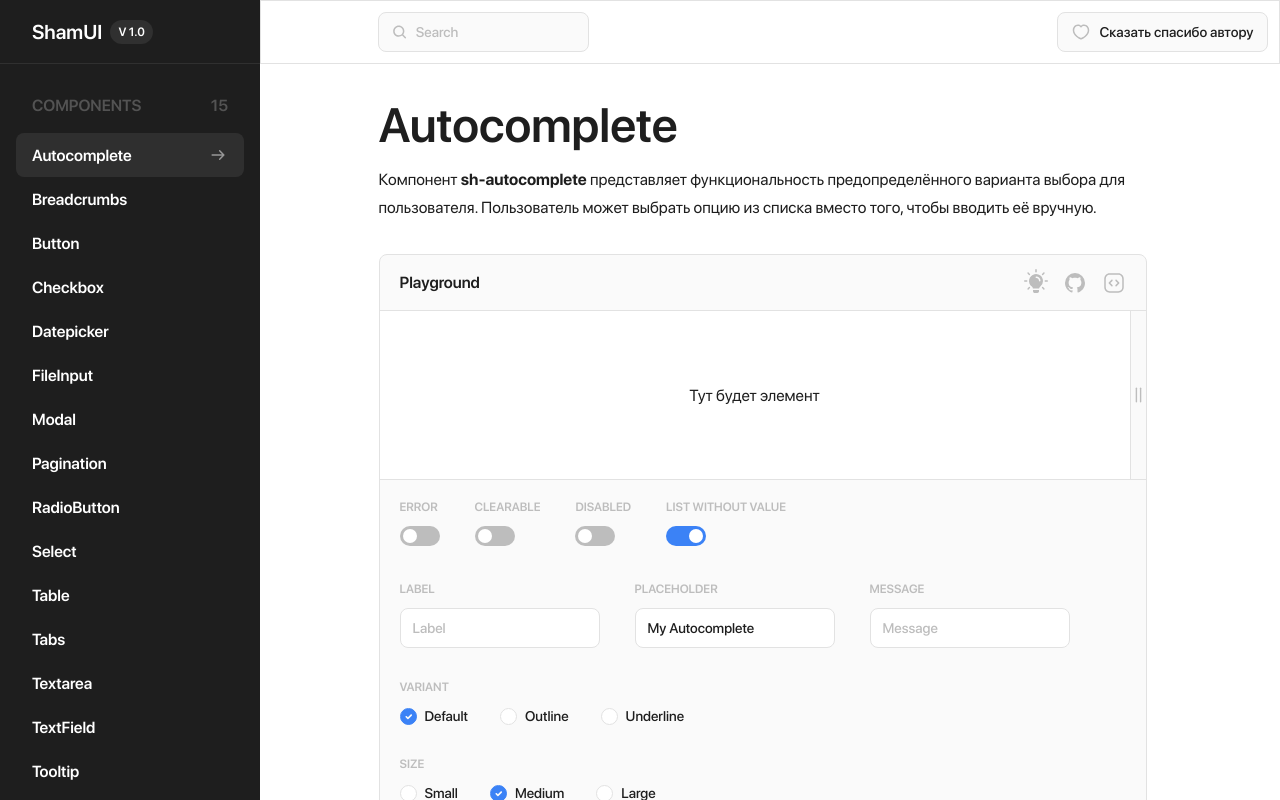
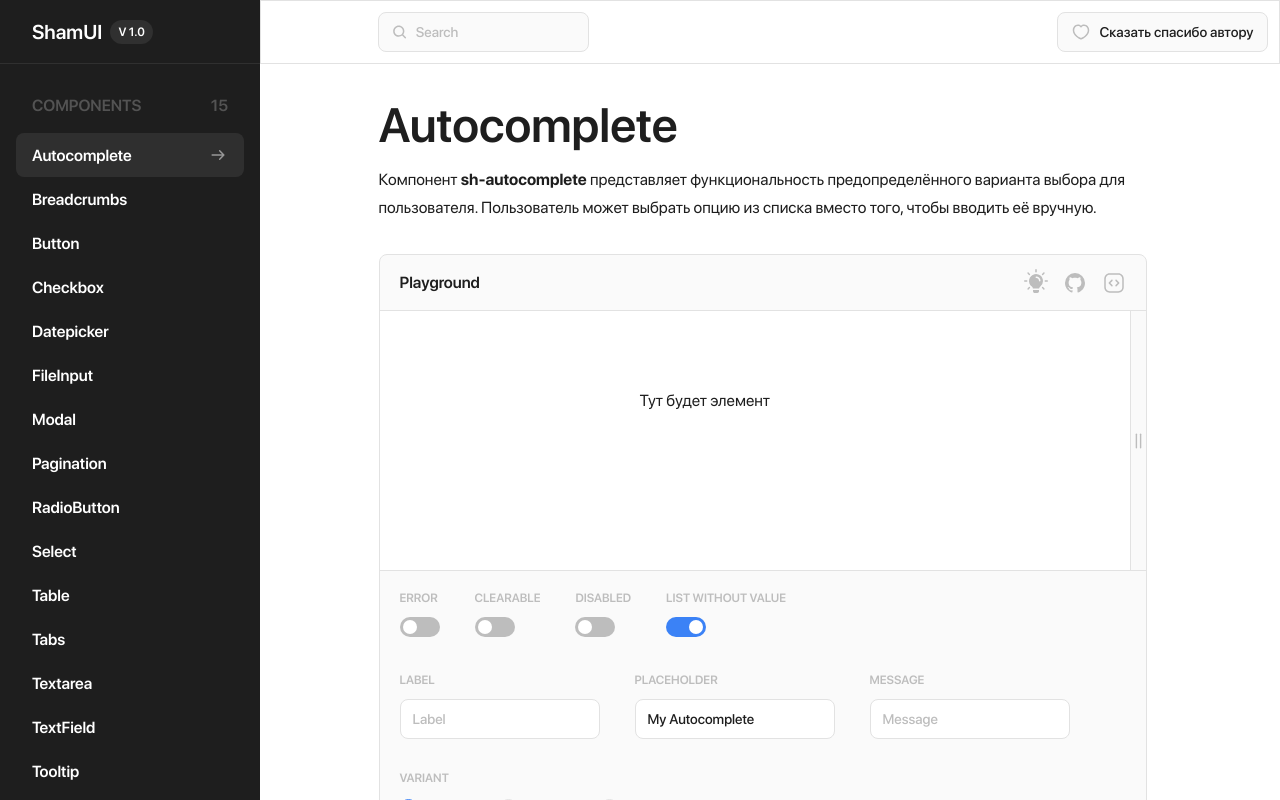
Before and after one commit to code-build-project/sham-ui-react, a React (Create React App) app: page /autocomplete in a window 1280 px wide. Built offline with nearby package versions, Linux system fonts and the light colour scheme.

Commit message:
create page autocomplete

```diff
--- a/src/components/common/ApiTable/index.tsx
+++ b/src/components/common/ApiTable/index.tsx
@@ -99,7 +99,7 @@ function ApiTable(prevProps: Props): JSX.Element {
 
                 <div className={styles.body}>
                     {items().map(item =>
-                        <Fragment key={item.id}>
+                        <Fragment key={item.name}>
                             <div className={styles['body-row']}>
                                 {headerList[activeNavId].map(header =>
                                     <div
--- a/src/components/common/Playground/index.tsx
+++ b/src/components/common/Playground/index.tsx
@@ -7,7 +7,7 @@ import { ReactComponent as IconCode } from 'assets/icons/code.svg';
 import { ReactComponent as IconGithub } from 'assets/icons/github.svg';
 import { ReactComponent as IconResize } from 'assets/icons/resize.svg';
 import styles from 'components/common/Playground/styles.module.sass';
-import type { TypeParameter, TypeParameterValue, TypeData } from 'components/common/Playground/types';
+import type { TypeParameter, TypeParameterValue, TypeChangeData } from 'components/common/Playground/types';
 
 type Props = {
     parameters?: TypeParameter,
@@ -15,7 +15,7 @@ type Props = {
     parameterValues?: TypeParameterValue,
     gitLink?: string,
     children?: React.ReactNode,
-    onChange?: (data: TypeData) => void,
+    onChange?: (data: TypeChangeData) => void,
 }
 
 function Playground(prevProps: Props): JSX.Element {
--- a/src/components/common/Playground/types.ts
+++ b/src/components/common/Playground/types.ts
@@ -18,7 +18,7 @@ export interface TypeParameterValue {
     [name: string]: string | number | boolean | string[],
 }
 
-export interface TypeData {
+export interface TypeChangeData {
     key: string,
     value: string | boolean,
 }
--- /dev/null
+++ b/src/helpers/playground.ts
@@ -0,0 +1,8 @@
+import type { TypeParameterValue, TypeChangeData } from 'components/common/Playground/types';
+
+export function setValue(data: TypeChangeData, playgroundValues: TypeParameterValue, setState: Function): void {
+    const newState = Object.assign({}, playgroundValues);
+    newState[data.key] = data.value;
+
+    setState(newState);
+}
--- a/src/pages/Autocomplete/index.tsx
+++ b/src/pages/Autocomplete/index.tsx
@@ -6,6 +6,7 @@ import styles from 'pages/Autocomplete/styles.module.sass';
 import codeAutocomplete from 'components/UI/ShAutocomplete/code';
 import apiJSON from 'pages/Autocomplete/api.json';
 import parametersJSON from 'pages/Autocomplete/parameters.json';
+import { setValue } from 'helpers/playground';
 import type { TypeApiTable } from 'components/common/ApiTable/types';
 import type { TypeParameter } from 'components/common/Playground/types';
 
@@ -13,7 +14,7 @@ const api: TypeApiTable = apiJSON;
 const parameters: TypeParameter = parametersJSON;
 const gitLink: string = 'https://github.com/code-build-project/sham-ui/blob/main/src/components/UI/ShAutocomplete/index.vue';
 
-type TypeData = {
+type TypeState = {
     modelValue: string,
     placeholder: string,
     disabled: boolean,
@@ -27,7 +28,7 @@ type TypeData = {
 }
 
 function Autocomplete() {
-    const [data, setData] = useState<TypeData>({
+    const [state, setState] = useState<TypeState>({
         modelValue: '',
         placeholder: 'My Autocomplete',
         disabled: false,
@@ -54,10 +55,11 @@ function Autocomplete() {
                     <Playground
                         parameters={parameters}
                         codeTemplate={codeAutocomplete}
-                        parameterValues={data}
+                        parameterValues={state}
                         gitLink={gitLink}
+                        onChange={(event) => setValue(event, state, setState)}
                     >
-                        Тут будет элемент
+                        <div className={styles['autocomplete']}>Тут будет элемент</div>
                     </Playground>,
                 apiTable:
                     <ApiTable
--- a/src/pages/Autocomplete/styles.module.sass
+++ b/src/pages/Autocomplete/styles.module.sass
@@ -0,0 +1,4 @@
+.autocomplete
+    padding-top: 80px
+    padding-bottom: 160px
+    width: 230px
```
